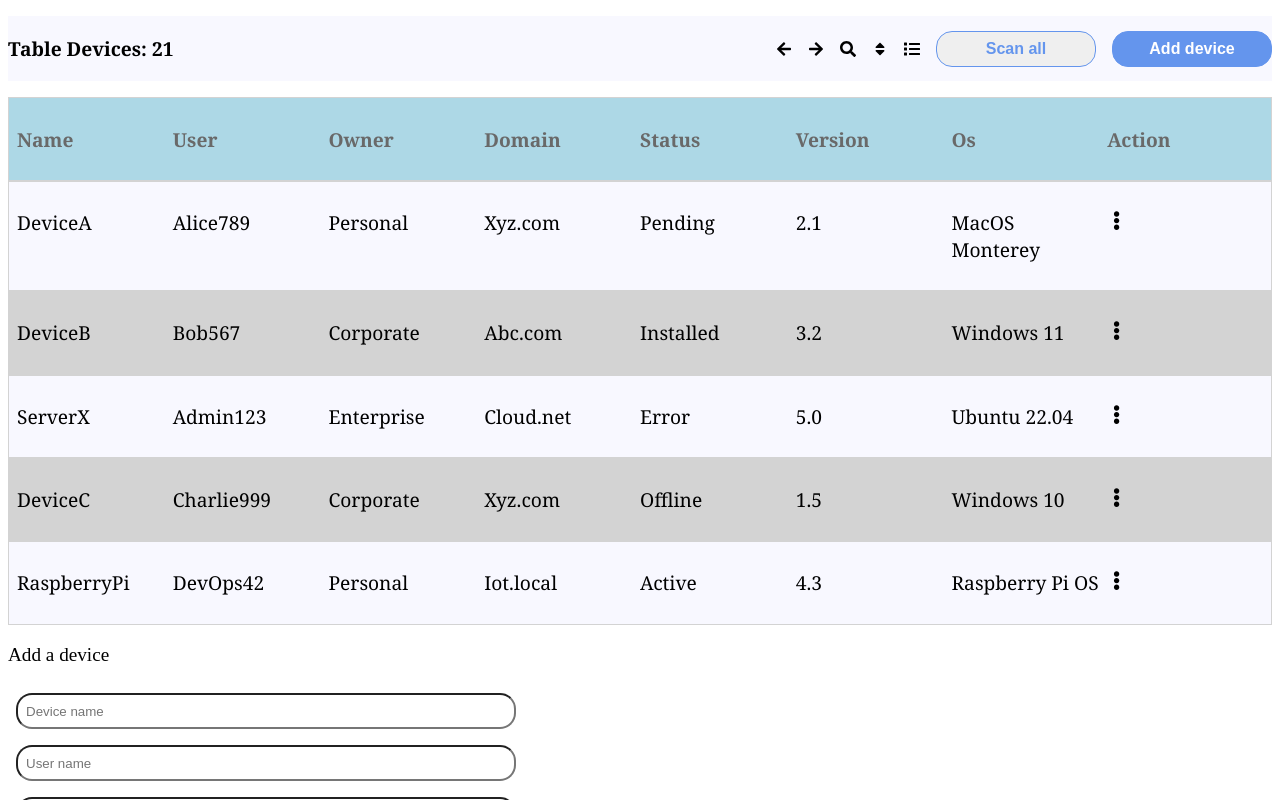
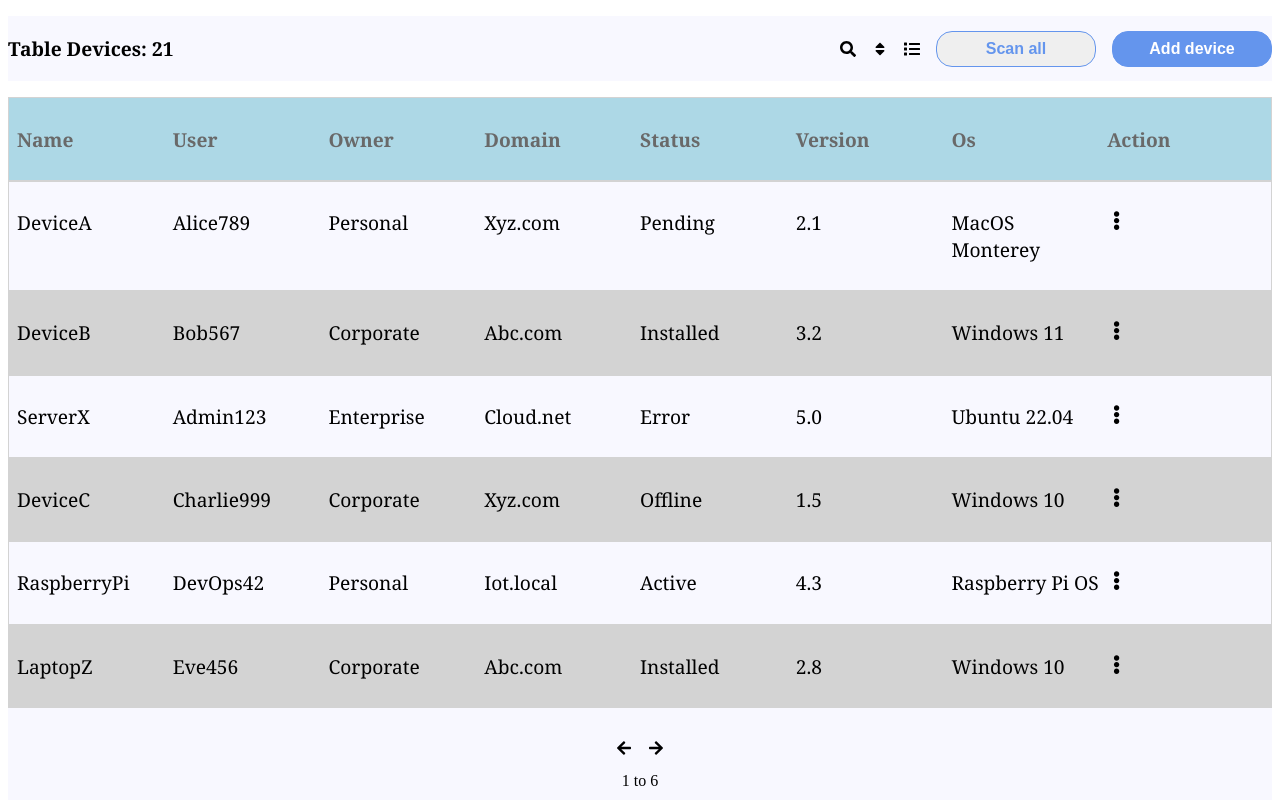
Before and after one commit to SaiCharanUvaraj/Table-UI, a React (Vite) app: page / in a window 1280 px wide. Both pictures are taken after a click on the button "Add device". Shown: the top 800 px of the page. Built offline with nearby package versions, Linux system fonts and the light colour scheme.

Commit message:
implemented adding temporary data

```diff
--- a/src/App.css
+++ b/src/App.css
@@ -74,5 +74,13 @@
 {
     display: flex;
     flex-direction: column;
+    justify-content: center;
+    align-content: center;
+}
+.paging
+{
+    margin-top: 2rem;
+    display: grid;
     justify-items: center;
+    align-items: center;
 }
--- a/src/App.jsx
+++ b/src/App.jsx
@@ -1,9 +1,9 @@
 import React, { useState } from 'react';
 import './App.css';
-import info from './db.json';
+import data from './db.json';
 import Form from './Form';
 import Navbar from './Navbar';
-import { FaEllipsisV } from "react-icons/fa";
+import { FaEllipsisV, FaArrowLeft, FaArrowRight } from "react-icons/fa";
 
 export const App = () => {
   function capitalize(str) {
@@ -11,6 +11,9 @@ export const App = () => {
     return str.charAt(0).toUpperCase() + str.slice(1);
   }
 
+
+
+  const [info,setInfo]=useState(data);
   const [add, setAdd] = useState(false);
   const [select, setSelect] = useState(false);
 
@@ -18,7 +21,7 @@ export const App = () => {
   const [page, setPage] = useState({start:0, end:1});
 
   const pageRanges = [];
-  for (let i = 0; i <= info.length; i += 5)
+  for (let i = 0; i <= info.length; i += 6)
     pageRanges.push(i);
   if (pageRanges[pageRanges.length - 1] !== info.length)
     pageRanges.push(info.length);
@@ -51,9 +54,8 @@ export const App = () => {
 
   return (
     <div>
-      <Navbar setForm={setAdd} select={select} setSelect={setSelect} handlePrevPageChange={handlePrevPageChange} handleNextPageChange={handleNextPageChange}  />
+      <Navbar setForm={setAdd} select={select} setSelect={setSelect} info={info}/>
       <div className='table'>
-
         <div className='row' style={{ backgroundColor: "lightblue" }}>
           {["name", "user", "owner", "domain", "status", "version", "os"].map((key) => (
             <div key={key} className='column'>
@@ -73,9 +75,8 @@ export const App = () => {
             <p className='header'>Action</p>
           </div>
         </div>
-
         {filteredData.map((item, index) => (
-          <div key={index} className='row' style={{ backgroundColor: item.bg }}>
+          <div key={index} className='row' style={{ backgroundColor: index % 2 === 0 ? "ghostwhite" : "lightgray" }}>
             <p className='text'>{capitalize(item.name)}</p>
             <p className='text'>{capitalize(item.user)}</p>
             <p className='text'>{capitalize(item.owner)}</p>
@@ -86,9 +87,17 @@ export const App = () => {
             <p className='text'><FaEllipsisV /></p>
           </div>
         ))}
+        <div className='paging'>
+          <div style={{display:"flex",gap:"1rem"}}>
+            <FaArrowLeft onClick={handlePrevPageChange} />
+            <FaArrowRight onClick={handleNextPageChange} />
+          </div>
+          <p>{pageRanges[page.start]+1} to {pageRanges[page.end]}</p>
+        </div>
       </div>
-
-      {add && <Form setForm={setAdd}/>}
+      <div style={{display:"grid",justifyContent:"center",alignContent:"center"}}>
+      {add && <Form setForm={setAdd} info={info} setInfo={setInfo}/>}
+      </div>
     </div>
   );
 };
--- a/src/Form.jsx
+++ b/src/Form.jsx
@@ -1,28 +1,47 @@
-import React from 'react'
+import React, { useState } from 'react';
 
-const Form = ({setForm}) => {
-    const handleAdd =(e)=>{
+const Form = ({ setForm, info, setInfo }) => {
+    const [formData, setFormData] = useState({
+        name: "",
+        user: "",
+        owner: "",
+        domain: "",
+        status: "",
+        version: "",
+        os: ""
+    });
+
+    const handleChange = (e) => {
+        const { name, value } = e.target;
+        const newData = {...formData, [name]: value};
+        setFormData(newData);
+    };
+
+    const handleAdd = (e) => {
         e.preventDefault();
+        const newData = [...info, formData];
+        setInfo(newData);
+        alert("Item added");
         setForm(false);
-        alert("Item added");
-    }
+    };
+
     return (
         <div>
-        <p style={{fontSize:"larger"}}>Add a device</p>
+            <p style={{ fontSize: "xx-larger", textAlign: "center", fontWeight: "bold" }}>Add a device</p>
             <form className='form'>
-            <input type="text" className="input" placeholder='Device name' />
-            <input type="text" className="input" placeholder='User name' />
-            <input type="text" className="input" placeholder='Ownership' />
-            <input type="text" className="input" placeholder='Domain Name' />
-            <input type="text" className="input" placeholder='Status' />
-            <input type="text" className="input" placeholder='Agent Version' />
-            <input type="text" className="input" placeholder='OS Name' />
+                <input type="text" name="name" className="input" placeholder='Device name' value={formData.name} onChange={handleChange} />
+                <input type="text" name="user" className="input" placeholder='User name' value={formData.user} onChange={handleChange} />
+                <input type="text" name="owner" className="input" placeholder='Ownership' value={formData.owner} onChange={handleChange} />
+                <input type="text" name="domain" className="input" placeholder='Domain Name' value={formData.domain} onChange={handleChange} />
+                <input type="text" name="status" className="input" placeholder='Status' value={formData.status} onChange={handleChange} />
+                <input type="text" name="version" className="input" placeholder='Agent Version' value={formData.version} onChange={handleChange} />
+                <input type="text" name="os" className="input" placeholder='OS Name' value={formData.os} onChange={handleChange} />
                 <button className='btn' onClick={handleAdd}>
                     Add
                 </button>
             </form>
         </div>
-  )
-}
+    );
+};
 
-export default Form
+export default Form;
--- a/src/Navbar.jsx
+++ b/src/Navbar.jsx
@@ -1,14 +1,12 @@
 import React from 'react'
 import info from './db.json';
-import { FaSearch,FaSort,FaList,FaArrowRight, FaArrowLeft } from 'react-icons/fa';
+import { FaSearch,FaSort,FaList} from 'react-icons/fa';
 
-const Navbar = ({setForm,setSelect,select,handleNextPageChange,handlePrevPageChange}) => {
+const Navbar = ({setForm,setSelect,select,info}) => {
   return (
     <div className='navbar'>
       <p className='text' style={{fontWeight:"600"}}>Table Devices: {info.length}</p>
       <div className='operators'>
-        <FaArrowLeft onClick={handlePrevPageChange} />
-        <FaArrowRight onClick={handleNextPageChange} />
         <FaSearch onClick={()=>setSelect(!select)} />
         <FaSort />
         <FaList />
--- a/src/db.json
+++ b/src/db.json
@@ -6,8 +6,7 @@
         "domain": "xyz.com",
         "status": "pending",
         "version": "2.1",
-        "os": "macOS Monterey",
-        "bg": "ghostwhite"
+        "os": "macOS Monterey"
     },
     {
         "name": "DeviceB",
@@ -16,8 +15,7 @@
         "domain": "abc.com",
         "status": "installed",
         "version": "3.2",
-        "os": "Windows 11",
-        "bg": "lightgray"
+        "os": "Windows 11"
     },
     {
         "name": "ServerX",
@@ -26,8 +24,7 @@
         "domain": "cloud.net",
         "status": "error",
         "version": "5.0",
-        "os": "Ubuntu 22.04",
-        "bg": "ghostwhite"
+        "os": "Ubuntu 22.04"
     },
     {
         "name": "DeviceC",
@@ -36,8 +33,7 @@
         "domain": "xyz.com",
         "status": "offline",
         "version": "1.5",
-        "os": "Windows 10",
-        "bg": "lightgray"
+        "os": "Windows 10"
     },
     {
         "name": "RaspberryPi",
@@ -46,8 +42,7 @@
         "domain": "iot.local",
         "status": "active",
         "version": "4.3",
-        "os": "Raspberry Pi OS",
-        "bg": "ghostwhite"
+        "os": "Raspberry Pi OS"
     },
     {
         "name": "LaptopZ",
@@ -56,8 +51,7 @@
         "domain": "abc.com",
         "status": "installed",
         "version": "2.8",
-        "os": "Windows 10",
-        "bg": "lightgray"
+        "os": "Windows 10"
     },
     {
         "name": "MacBookPro",
@@ -66,8 +60,7 @@
         "domain": "apple.com",
         "status": "pending",
         "version": "3.9",
-        "os": "macOS Ventura",
-        "bg": "ghostwhite"
+        "os": "macOS Ventura"
     },
     {
         "name": "WorkstationX",
@@ -76,8 +69,7 @@
         "domain": "enterprise.com",
         "status": "deployed",
         "version": "4.0",
-        "os": "Windows Server 2019",
-        "bg": "lightgray"
+        "os": "Windows Server 2019"
     },
     {
         "name": "TabletP",
@@ -86,8 +78,7 @@
         "domain": "mobile.org",
         "status": "active",
         "version": "1.8",
-        "os": "Android 12",
-        "bg": "ghostwhite"
+        "os": "Android 12"
     },
     {
         "name": "GamingRig",
@@ -96,8 +87,7 @@
         "domain": "gaming.net",
         "status": "running",
         "version": "5.5",
-        "os": "Windows 11",
-        "bg": "lightgray"
+        "os": "Windows 11"
     },
     {
         "name": "CloudServerA",
@@ -106,8 +96,7 @@
         "domain": "aws.com",
         "status": "online",
         "version": "6.2",
-        "os": "Linux Debian 11",
-        "bg": "ghostwhite"
+        "os": "Linux Debian 11"
     },
     {
         "name": "NASDevice",
@@ -116,8 +105,7 @@
         "domain": "backup.local",
         "status": "idle",
         "version": "2.3",
-        "os": "Synology DSM 7",
-        "bg": "lightgray"
+        "os": "Synology DSM 7"
     },
     {
         "name": "WorkstationY",
@@ -126,8 +114,7 @@
         "domain": "enterprise.com",
         "status": "offline",
         "version": "3.4",
-        "os": "Windows 10",
-        "bg": "ghostwhite"
+        "os": "Windows 10"
     },
     {
         "name": "EmbeddedSys1",
@@ -136,8 +123,7 @@
         "domain": "iot.org",
         "status": "testing",
         "version": "1.0",
-        "os": "FreeRTOS",
-        "bg": "lightgray"
+        "os": "FreeRTOS"
     },
     {
         "name": "DroneX",
@@ -146,8 +132,7 @@
         "domain": "drone.tech",
         "status": "in-flight",
         "version": "2.0",
-        "os": "PX4",
-        "bg": "ghostwhite"
+        "os": "PX4"
     },
     {
         "name": "Smartwatch1",
@@ -156,8 +141,7 @@
         "domain": "wearable.net",
         "status": "charging",
         "version": "3.1",
-        "os": "WearOS",
-        "bg": "lightgray"
+        "os": "WearOS"
     },
     {
         "name": "ServerB",
@@ -166,8 +150,7 @@
         "domain": "cloud.net",
         "status": "maintenance",
         "version": "4.5",
-        "os": "CentOS 7",
-        "bg": "ghostwhite"
+        "os": "CentOS 7"
     },
     {
         "name": "WorkstationZ",
@@ -176,8 +159,7 @@
         "domain": "enterprise.com",
         "status": "updating",
         "version": "3.9",
-        "os": "Windows 11",
-        "bg": "lightgray"
+        "os": "Windows 11"
     },
     {
         "name": "SuperComputerA",
@@ -186,8 +168,7 @@
         "domain": "hpc.org",
         "status": "operational",
         "version": "10.0",
-        "os": "Linux Ubuntu HPC",
-        "bg": "ghostwhite"
+        "os": "Linux Ubuntu HPC"
     },
     {
         "name": "DataCenterX",
@@ -196,8 +177,7 @@
         "domain": "datacenter.net",
         "status": "cooling",
         "version": "12.5",
-        "os": "VMware ESXi",
-        "bg": "lightgray"
+        "os": "VMware ESXi"
     },
     {
         "name": "DataCenterX",
@@ -206,7 +186,6 @@
         "domain": "datacenter.net",
         "status": "cooling",
         "version": "12.5",
-        "os": "VMware ESXi",
-        "bg": "lightgray"
+        "os": "VMware ESXi"
     }
 ]
```
Lines whose indentation alone changed are shown as unchanged.
